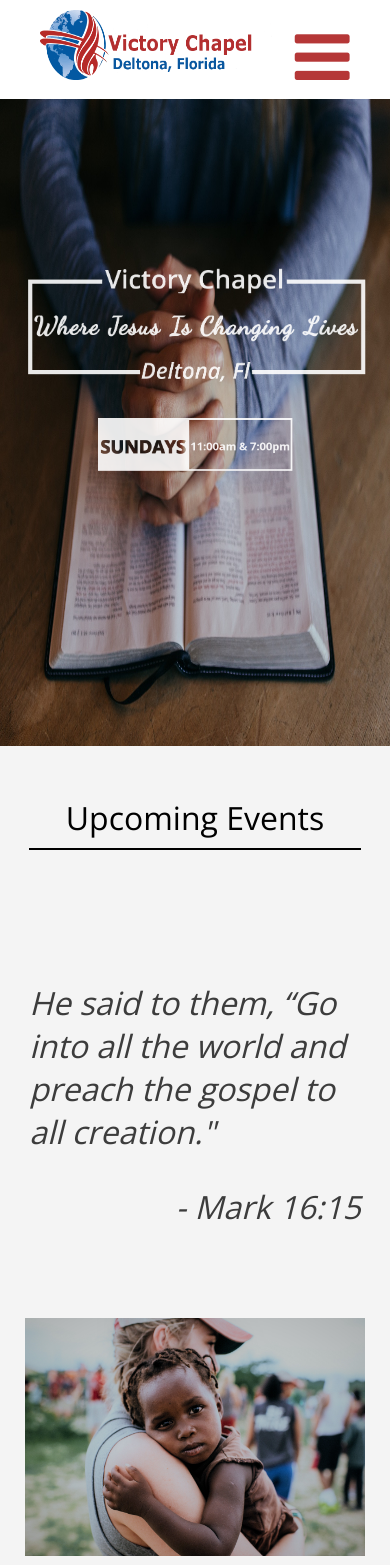
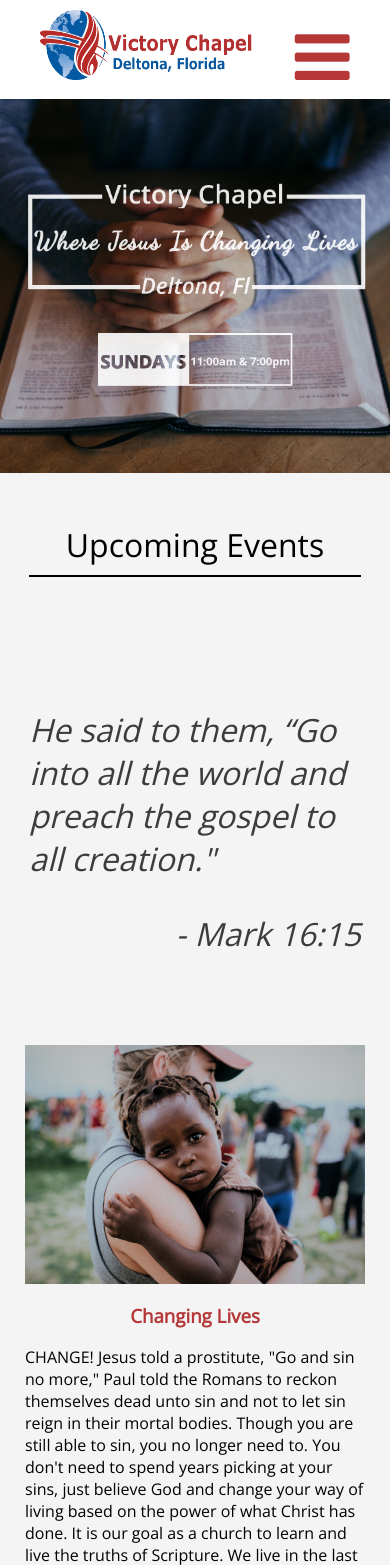
Before and after one commit to bryangators/dvc_chapel, a PHP site: page / in a window 390 px wide. Shown: the top 1565 px of the page. Run offline with PHP 8.4, Linux system fonts and the light colour scheme.

Commit message:
fix attempt mobile zoom

```diff
--- a/css/indexStyles.css
+++ b/css/indexStyles.css
@@ -75,15 +75,19 @@ a{
 section{
 	margin:0 auto;
 	/*height: inherit;*/
-	min-height: 650px;
+
+	background-color: #f4f4f4;
 
 }
 
 /*section one styles*/
-#sec1{
+.bgImage{
+	width: 100%;
+	height: 100%;
 	background-image: url("../images/prayer.png");
 	background-repeat: no-repeat;
-	background-size: 100% 100%;
+	background-size: cover;
+	background-position: center;
 }
 
 .displayBox img{
--- a/index.html
+++ b/index.html
@@ -62,10 +62,11 @@
 		<div style="height: 96px;"></div>
 		<!-- Spacer for mobile screens -->
 		<section id="sec1">
+			<div class="bgImage">
 			<!-- Spacer for normal screens -->
-			<div class="mobile_hidden" style="height: 80px;"></div>
+			<div style="height: 80px;"></div>
 			<!-- Spacer for mobile screens -->
-			<div class="mobile_show" style="height: 160px;"></div>
+
 			<div class="flyerWrap">
 			<div class="displayBox">
 			<img src="images/changinglives.png">
@@ -73,6 +74,8 @@
 			<br>
 			<img id="serviceDays" src="images/days.png">
 			</div>
+			</div>
+			<div style="height: 80px;"></div>
 			</div>
 		</section>
 		<!-- End of First Sectiion -->
```
